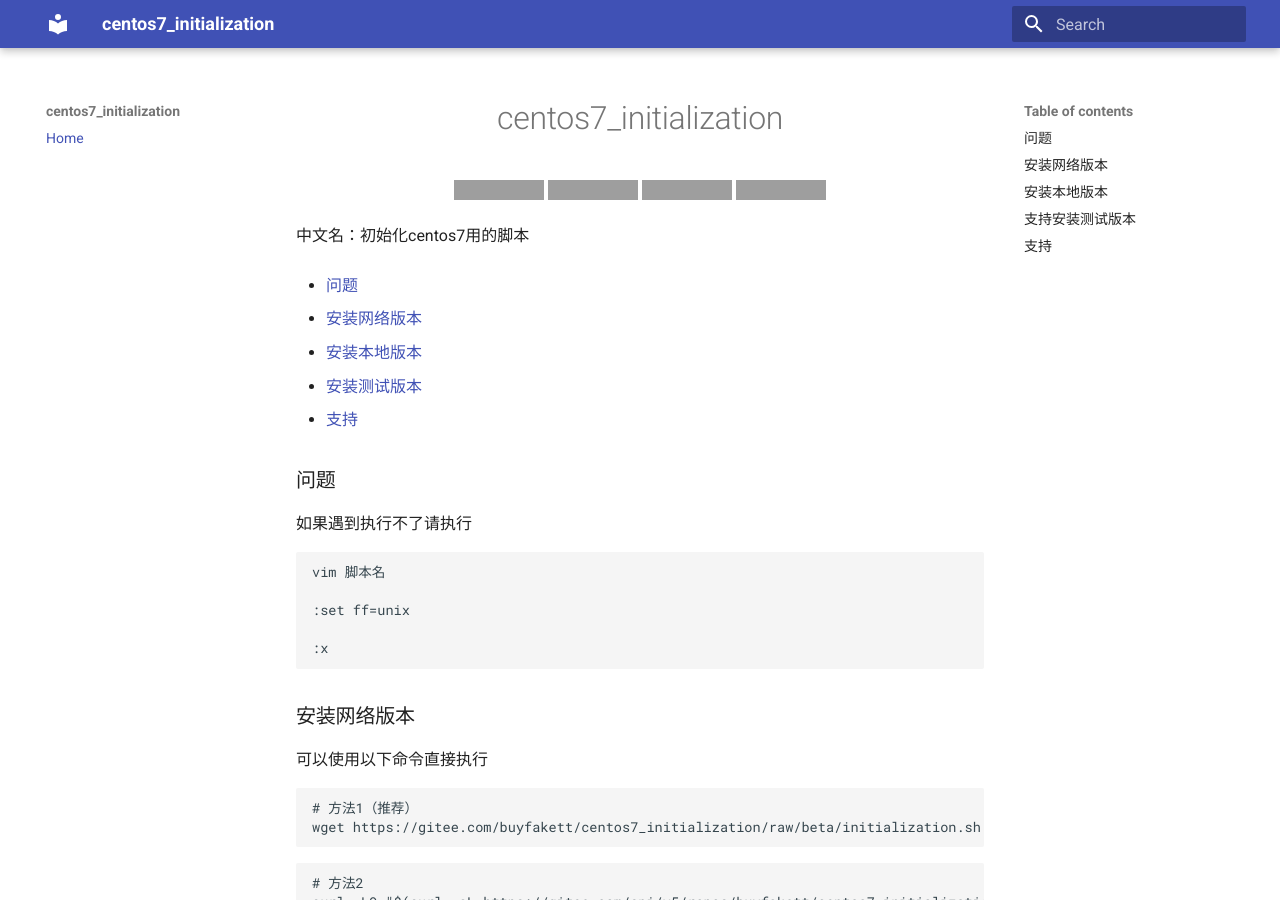
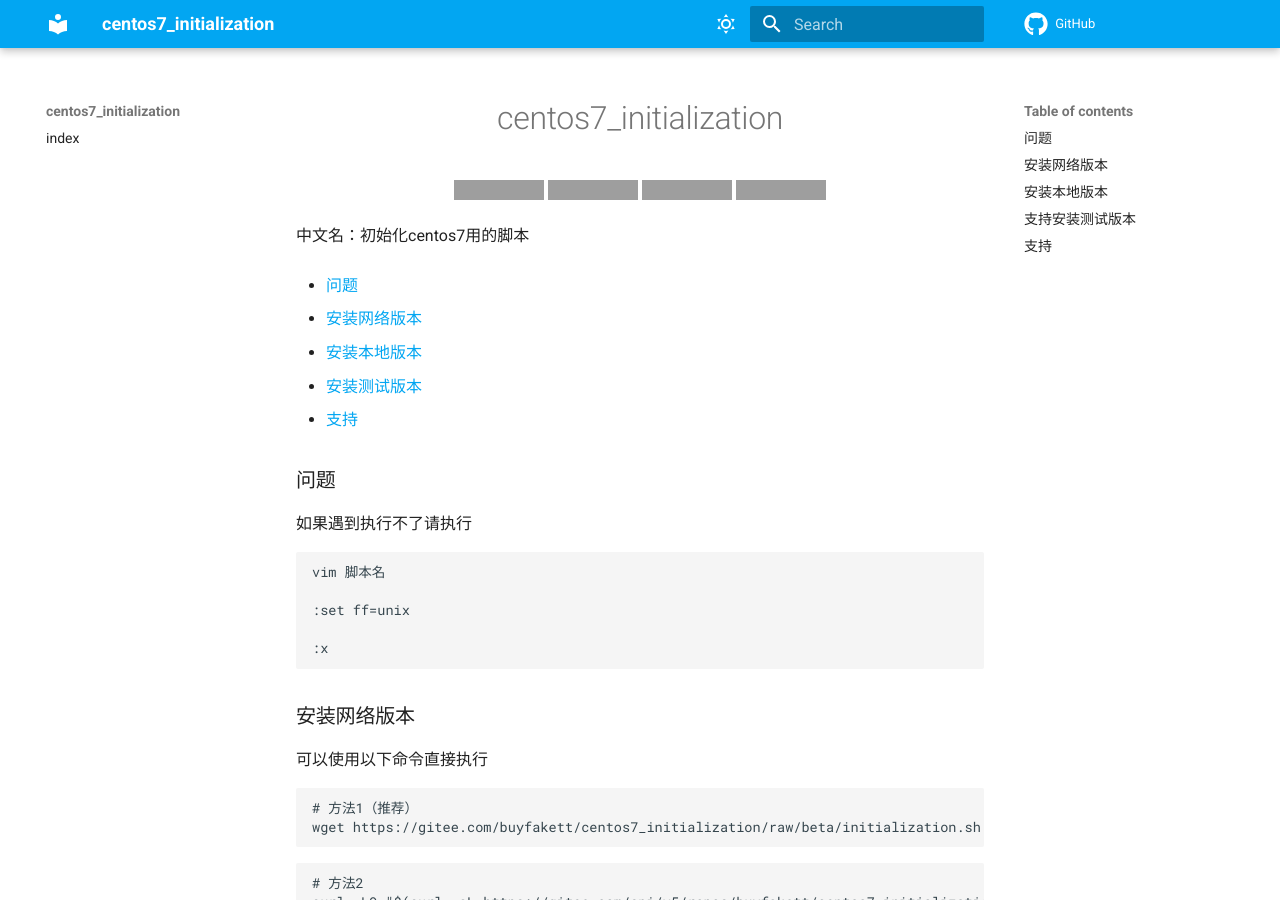
Before and after one commit to buyfakett/centos7_initialization, an MkDocs documentation site: the page built from doc/source/docs/index.md, in a window 1280 px wide and 900 px high. Built offline with MkDocs 1.6.1 and Material for MkDocs 9.7.7, drawn with Linux system fonts in a browser that asks for light colours; comment, search, counter and statistics services are not loaded; grey boxes are pictures that could not be loaded.

Commit message:
:memo: fix: 修改文档

```diff
--- a/doc/source/mkdocs.yml
+++ b/doc/source/mkdocs.yml
@@ -1,4 +1,24 @@
 site_name: centos7_initialization
 copyright: Powered By buyfakett
+site_author: buyfakett
+site_description: Powered By buyfakett
+repo_url: https://github.com/buyfakett/centos7_initialization
+nav:
+  - index: 'README.md'
 theme:
   name: material
+  icon:
+    repo: fontawesome/brands/github
+  palette:
+  - scheme: default
+    toggle:
+     icon: material/weather-sunny
+     name: Switch to dark mode
+    primary: light blue
+  - scheme: slate
+    toggle:
+       icon: material/weather-night
+       name: Switch to light mode
+    primary: light blue
+  plugins:
+    - offline
```
Also changed, not shown: doc/source/docs/README.md (renamed from README.md), doc/source/docs/pay_img/ali.webp (added), doc/source/docs/pay_img/wechat.webp (added), 1 other file.
